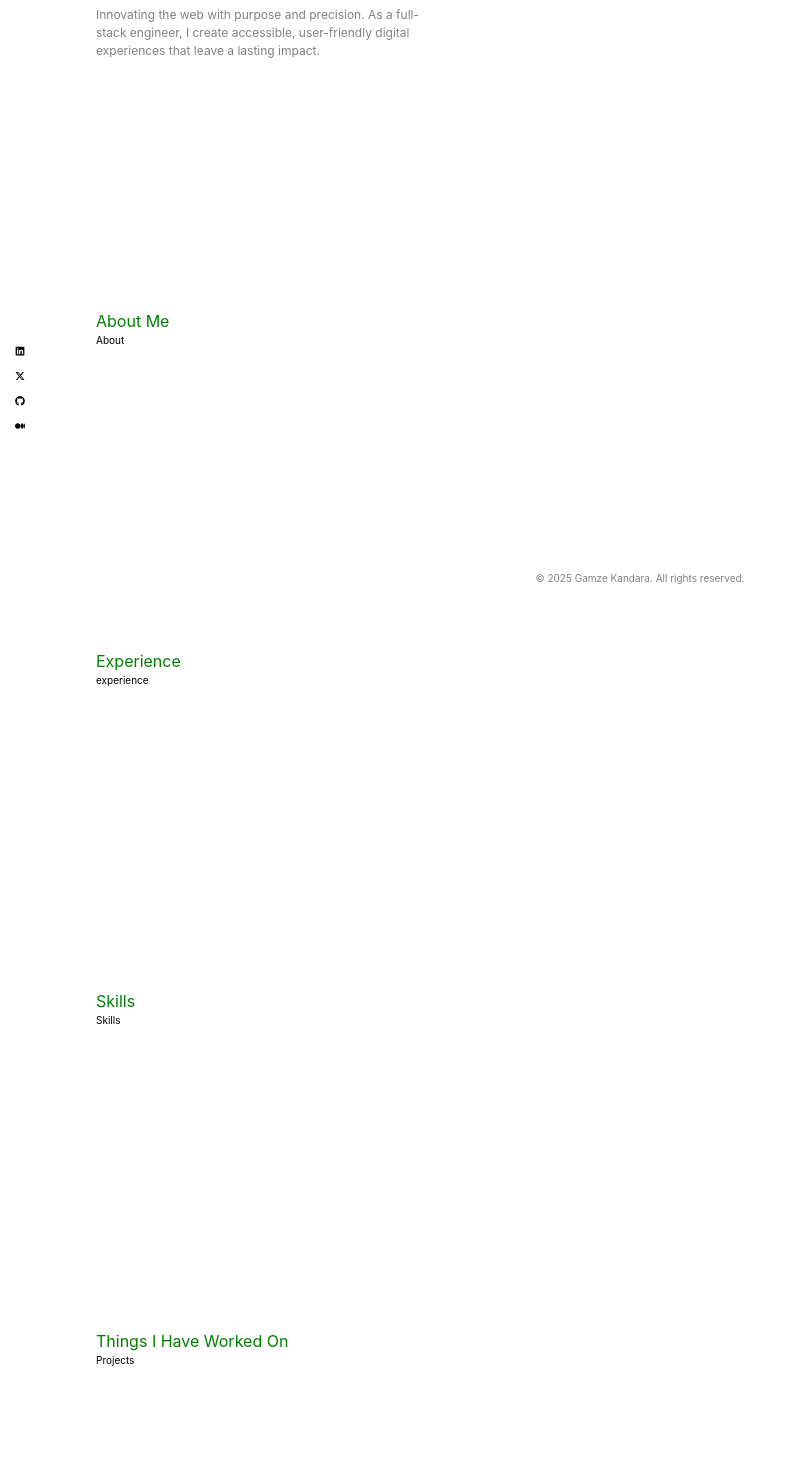
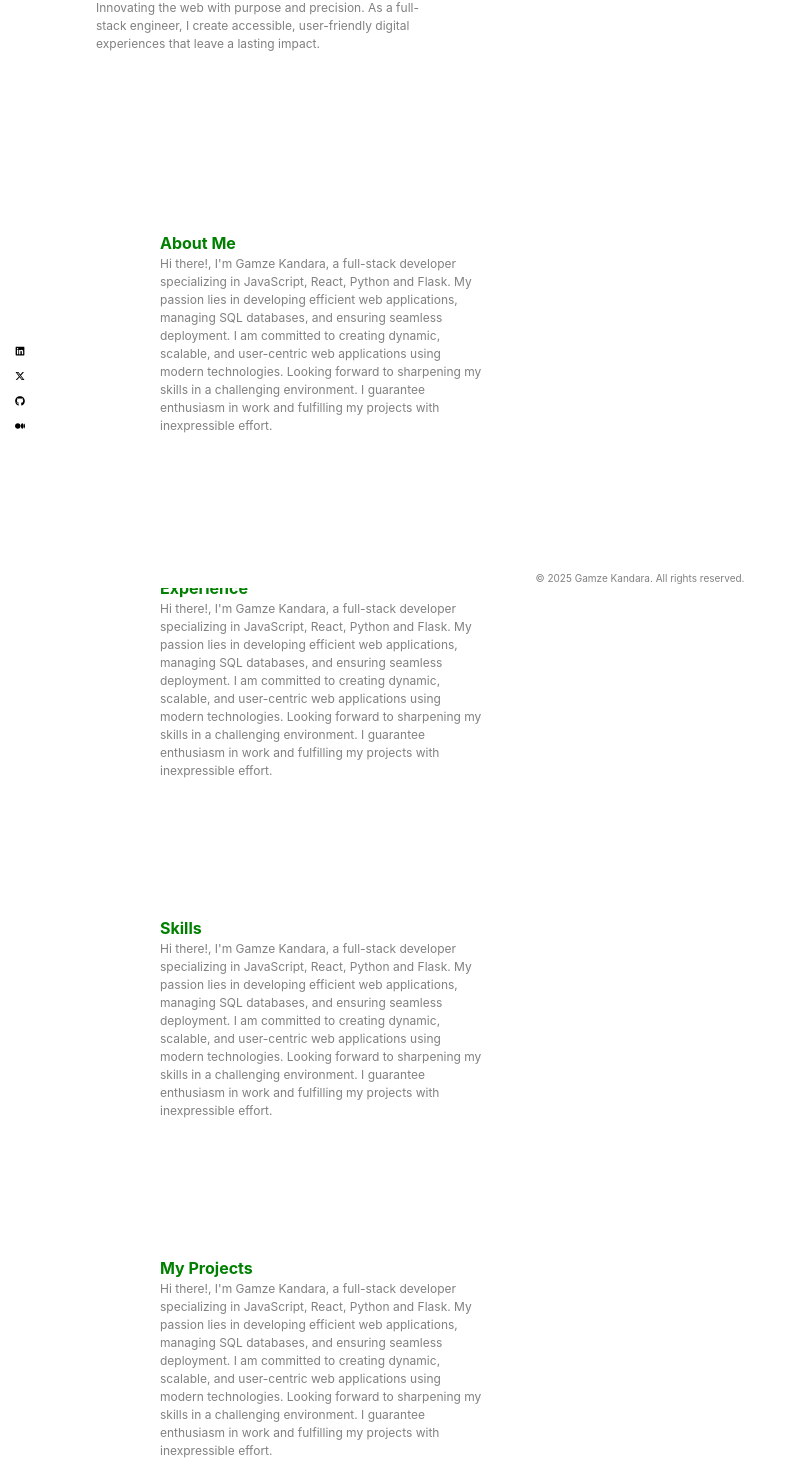
Before and after one commit to Gamze1314/Nextjs---portfolio, a Next.js app: page / in a window 1280 px wide. Shown: the part 212-1682 px from the top of the page, without its empty margins (0-789 px from the left). Built offline with nearby package versions, Linux system fonts and the light colour scheme.

Commit message:
Update Experience, projects, skills components w Chakra ui

```diff
--- a/app/components/about.js
+++ b/app/components/about.js
@@ -1,9 +1,36 @@
-import React from 'react'
+"use client";
+
+import { Box, Flex, Text } from "@chakra-ui/react";
 
 const About = () => {
   return (
-    <div>About</div>
-  )
-}
+    <Box id="home" as="section">
+      <Flex
+        direction="column"
+        justify="center"
+        alignItems="flex-start"
+        height="370px"
+        width="420px"
+        p={12}
+        ml={4}
+        className="text-black"
+      >
+        <Text color="green" fontWeight="bold" fontSize="md">
+          About Me
+        </Text>
+        <Text fontSize="xs" color="gray">
+          Hi there!, I'm Gamze Kandara, a full-stack developer specializing in
+          JavaScript, React, Python and Flask. My passion lies in developing
+          efficient web applications, managing SQL databases, and ensuring
+          seamless deployment. I am committed to creating dynamic, scalable, and
+          user-centric web applications using modern technologies. Looking
+          forward to sharpening my skills in a challenging environment. I
+          guarantee enthusiasm in work and fulfilling my projects with
+          inexpressible effort.
+        </Text>
+      </Flex>
+    </Box>
+  );
+};
 
-export default About
+export default About;
--- a/app/components/experience.js
+++ b/app/components/experience.js
@@ -1,9 +1,36 @@
-import React from 'react'
+'use client'
+
+import { Box, Flex, Text } from "@chakra-ui/react";
 
 const Experience = () => {
   return (
-    <div>experience</div>
-  )
+    <Box id="experience" as="section">
+      <Flex
+        direction="column"
+        justify="center"
+        alignItems="flex-start"
+        height="370px"
+        width="420px"
+        p={12}
+        ml={4}
+        className="text-black"
+      >
+        <Text color="green" fontWeight="bold" fontSize="md">
+          Experience
+        </Text>
+        <Text fontSize="xs" color="gray">
+          Hi there!, I'm Gamze Kandara, a full-stack developer specializing in
+          JavaScript, React, Python and Flask. My passion lies in developing
+          efficient web applications, managing SQL databases, and ensuring
+          seamless deployment. I am committed to creating dynamic, scalable, and
+          user-centric web applications using modern technologies. Looking
+          forward to sharpening my skills in a challenging environment. I
+          guarantee enthusiasm in work and fulfilling my projects with
+          inexpressible effort.
+        </Text>
+      </Flex>
+    </Box>
+  );
 }
 
 export default Experience
--- a/app/components/projects.js
+++ b/app/components/projects.js
@@ -1,9 +1,36 @@
-import React from 'react'
+'use client'
+
+import { Box, Flex, Text } from "@chakra-ui/react";
 
 const Projects = () => {
   return (
-    <div>Projects</div>
-  )
+    <Box id="home" as="section">
+      <Flex
+        direction="column"
+        justify="center"
+        alignItems="flex-start"
+        height="370px"
+        width="420px"
+        p={12}
+        ml={4}
+        className="text-black"
+      >
+        <Text color="green" fontWeight="bold" fontSize="md">
+          My Projects
+        </Text>
+        <Text fontSize="xs" color="gray">
+          Hi there!, I'm Gamze Kandara, a full-stack developer specializing in
+          JavaScript, React, Python and Flask. My passion lies in developing
+          efficient web applications, managing SQL databases, and ensuring
+          seamless deployment. I am committed to creating dynamic, scalable, and
+          user-centric web applications using modern technologies. Looking
+          forward to sharpening my skills in a challenging environment. I
+          guarantee enthusiasm in work and fulfilling my projects with
+          inexpressible effort.
+        </Text>
+      </Flex>
+    </Box>
+  );
 }
 
 export default Projects
--- a/app/components/skills.js
+++ b/app/components/skills.js
@@ -1,9 +1,36 @@
-import React from 'react'
+'use client'
+
+import { Box, Flex, Text } from "@chakra-ui/react";
 
 const Skills = () => {
   return (
-    <div>Skills</div>
-  )
+    <Box id="skills" as="section">
+      <Flex
+        direction="column"
+        justify="center"
+        alignItems="flex-start"
+        height="370px"
+        width="420px"
+        p={12}
+        ml={4}
+        className="text-black"
+      >
+        <Text color="green" fontWeight="bold" fontSize="md">
+          Skills
+        </Text>
+        <Text fontSize="xs" color="gray">
+          Hi there!, I'm Gamze Kandara, a full-stack developer specializing in
+          JavaScript, React, Python and Flask. My passion lies in developing
+          efficient web applications, managing SQL databases, and ensuring
+          seamless deployment. I am committed to creating dynamic, scalable, and
+          user-centric web applications using modern technologies. Looking
+          forward to sharpening my skills in a challenging environment. I
+          guarantee enthusiasm in work and fulfilling my projects with
+          inexpressible effort.
+        </Text>
+      </Flex>
+    </Box>
+  );
 }
 
 export default Skills
--- a/app/page.js
+++ b/app/page.js
@@ -20,13 +20,13 @@ const Home = () => {
           ml={12}
           className="text-black"
         >
-          <Text color="green" fontSize="md">
+          <Text color="green" fontWeight="bold" fontSize="xs">
             Hi, my name is
           </Text>
           <Text fontSize="3xl" fontWeight="bold">
             Gamze Kandara
           </Text>
-          <Text fontSize="xl" color="gray" mb={5}>
+          <Text fontSize="xl" fontWeight="bold" color="gray" mb={3}>
             Building the web, better.
           </Text>
           <Text fontSize="xs" color="gray">
@@ -42,15 +42,12 @@ const Home = () => {
           direction="column"
           justify="center"
           alignItems="flex-start"
-          height="340px"
+          height="350px"
           width="420px"
           p={12}
           ml={12}
           className="text-black"
         >
-          <Text color="green" fontSize="md">
-            About Me
-          </Text>
           <About />
         </Flex>
       </Box>
@@ -66,9 +63,6 @@ const Home = () => {
           ml={12}
           className="text-black"
         >
-          <Text color="green" fontSize="md">
-            Experience
-          </Text>
           <Experience />
         </Flex>
       </Box>
@@ -84,9 +78,6 @@ const Home = () => {
           ml={12}
           className="text-black"
         >
-          <Text color="green" fontSize="md">
-            Skills
-          </Text>
           <Skills />
         </Flex>
       </Box>
@@ -102,9 +93,6 @@ const Home = () => {
           ml={12}
           className="text-black"
         >
-          <Text color="green" fontSize="md">
-            Things I Have Worked On
-          </Text>
           <Projects />
         </Flex>
       </Box>
```
